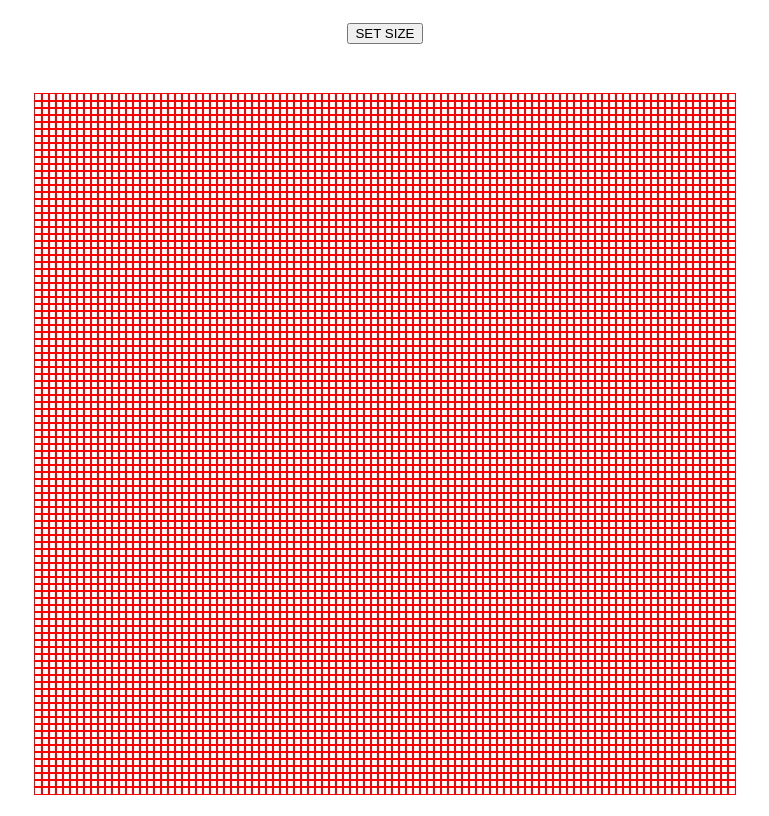
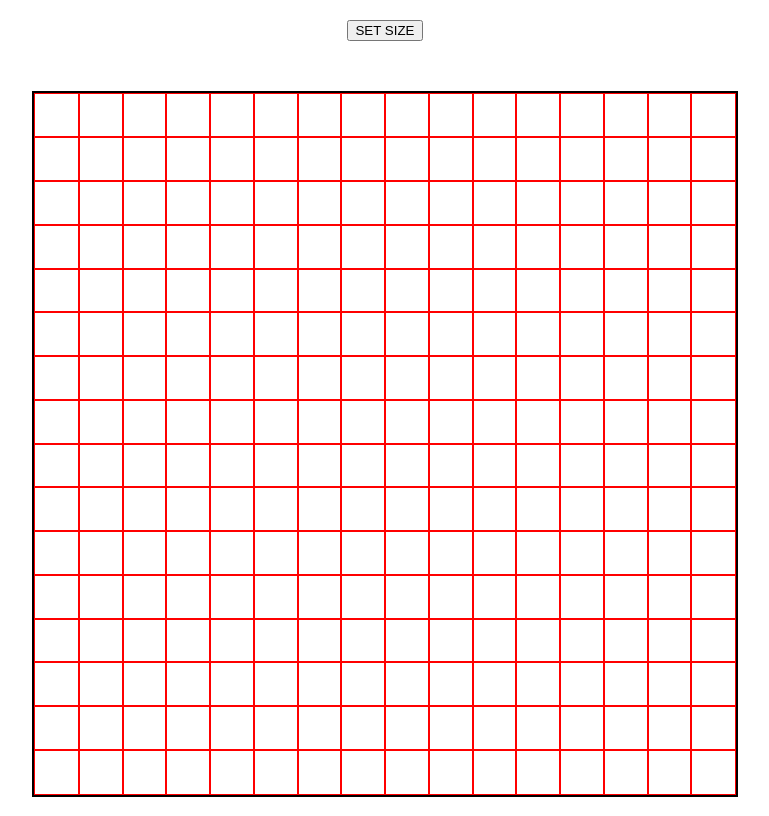
Before and after one commit to petery123/etch-a-sketch, a plain HTML site: page index.html in a window 1280 px wide. Shown: the whole page, without its empty margins (255-1024 px from the left). Drawn offline with Linux system fonts and the light colour scheme.

Commit message:
Fix issue of container getting filled when entered
-There was a problem with the event handling because the container was
handling the event and moveover was used. Initially, the handler
function added colour to any of the elements regardless of if they were
the box or container

```diff
--- a/etch.css
+++ b/etch.css
@@ -8,6 +8,7 @@
 }
 .container{
     display: flex;
+    border: 3px solid black;
 }
 
 .box{
--- a/etch.js
+++ b/etch.js
@@ -3,7 +3,7 @@ const line = document.createElement("div");
 line.classList.add("line")
 
 const SIDES = 700;
-let size = 100;
+let size = 16;
 let boxSide = SIDES / size;
 
 for (i = 0; i < size; i++){
@@ -20,5 +20,8 @@ for (i = 0; i < size; i++){
 container.addEventListener('mouseover', handleMouseOver);
 
 function handleMouseOver(event){
+    if (event.target.className === "container") {
+        return
+    }
     event.target.classList.add("changeBC");
 }
```
